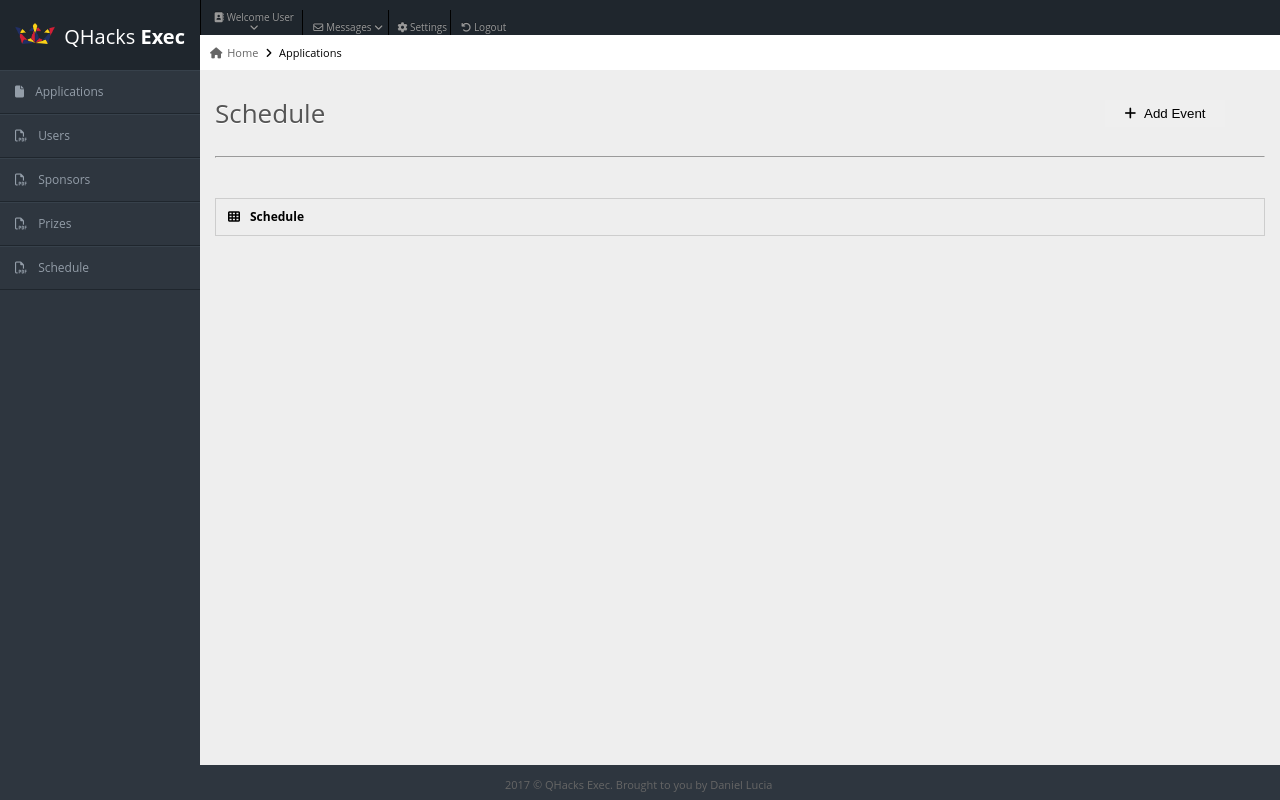
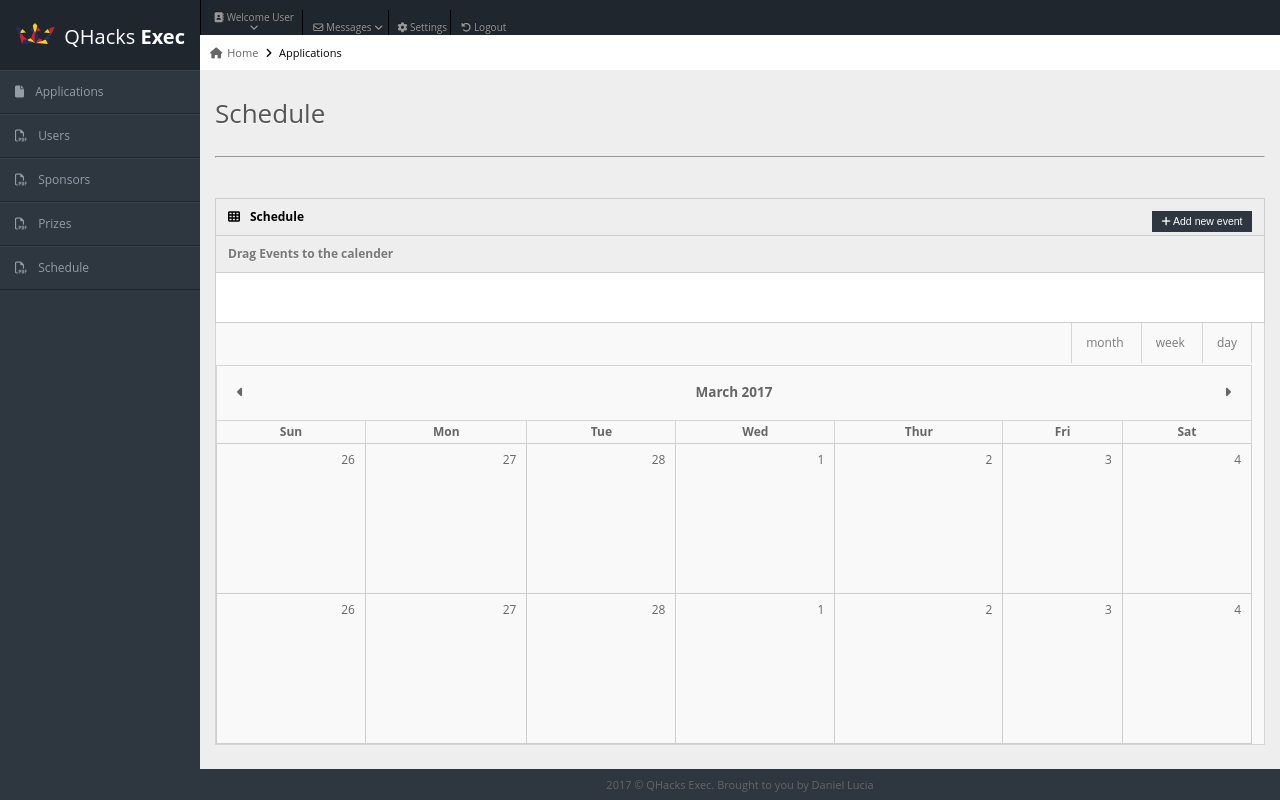
Before and after one commit to Daniel2218/hackboard, a PHP site: page /myHackathon/schedule.php in a window 1280 px wide. Run offline with PHP 8.4, Linux system fonts and the light colour scheme; some libraries are stand-ins or nearby versions.

Commit message:
Fixed footer bug. Started Schedule.php

```diff
--- a/applications.php
+++ b/applications.php
@@ -10,6 +10,7 @@
     </head>
 
     <body>
+        <div id = "push">
             <div id ="insideBlock">
                 <div id ="pathheader">
                     <p> <span id = "spn-grey"> <i class="fa fa-home" id = "i-space-1" aria-hidden="true"></i> Home </span> <i class="fa fa-angle-right" id ="i-space-2" saria-hidden="true"></i> Applications </p>
@@ -39,7 +40,9 @@
                             <td><a href="applicant.php">Jill</a></td>
                         </tr>
                     </table>
-            <div>
+                </div>
+            </div>
+            <?php include_once "footer.php"; ?>
         </div>
     </body>
 </html>
--- a/css/application.css
+++ b/css/application.css
@@ -1,11 +1,21 @@
+html {
+    height: 100%;
+}
 body {
     font-family: 'Open Sans', sans-serif;
+    min-height: 100%;
+}
+#push {
+    position: relative;
+    left:200px;
+    width: calc(100% - 200px);
+    height: calc(100% - 35px);
 }
 #insideBlock {
     position: absolute;
-    left:200px;
-    height: calc(100% - 40px);
-    width: calc(100% - 200px);
+    width: 100%;
+    min-height: 100%;
+    background-color: #eeeeee;
 }
 #pathheader {
     padding: 12px 20px 11px 10px;
--- a/css/navStyle.css
+++ b/css/navStyle.css
@@ -106,9 +106,10 @@ a > span { margin-left: 8px !important; }
 #footer {
     color: #666;
     font-size: 11px;
-    padding: 10px;
-    position: absolute;
+    padding: 10px 0px;
+    position: absolute;;
     bottom: 0px;
-    left: calc(50% - 145px);
-    width: 290px;
+    width: 100%;
+    background-color: #2e363f;
+    text-align: center;
 }
--- /dev/null
+++ b/css/schedule.css
@@ -0,0 +1,107 @@
+html {
+  height: 100%;
+}
+body {
+    font-family: 'Open Sans', sans-serif;
+    min-height: 100%;
+}
+#left-justify {
+    padding: 12px;
+    text-align: left;
+    border-left: 1px solid #cdcdcd;
+    border-right: 1px solid #cdcdcd;
+    border-bottom: 1px solid #cdcdcd;
+    color: #777777;
+    font-size: 12px;
+    text-shadow: 0 1px 0 #ffffff;
+    font-weight: bold;
+}
+#tableHeader > button {
+    display: inline;
+}
+#tableHeader > h5 {
+    display: inline;
+}
+#eventContainer {
+    height: 25px;
+    padding: 12px;
+    background-color: white;
+    overflow-y: auto;
+    border-left: 1px solid #cdcdcd;
+    border-right: 1px solid #cdcdcd;
+    border-bottom: 1px solid #cdcdcd;
+}
+#scheduleContainer {
+    background-color: #f9f9f9;
+    padding-right: 12px;
+    padding-right: 12px;
+    border-left: 1px solid #D5D5D5;
+    border-right: 1px solid #D5D5D5;
+    border-bottom: 1px solid #D5D5D5;
+}
+#viewPanel {
+    text-align: right;
+    font-size: 12px;
+    color: #797979;
+    cursor: pointer;
+}
+#viewPanel > div > p {
+    display: inline-block;
+    padding: 14px 14px;
+}
+#viewPanel > div {
+    display: inline-block;
+    border-left: 1px solid #D5D5D5;
+    overflow: hidden;
+}
+#viewPanel > div:last-child {
+    border-right: 1px solid #D5D5D5;
+}
+#scheduleNav {
+    text-align: center;
+    padding: 20px;
+    font-size: 13.5px;
+    color: #666;
+    border-top:  1px solid #D5D5D5;
+    border-left: 1px solid #D5D5D5;
+    border-right: 1px solid #D5D5D5;
+    border-bottom: 1px solid #D5D5D5;
+    font-weight: bold;
+}
+th, table {
+    border: none;
+    border-left: 1px solid #D5D5D5;
+    border-right: 1px solid #D5D5D5;
+}
+th {
+    padding: 5px;
+}
+th, td {
+    color: #666;
+    font-size: 12px;
+}
+td {
+    height: 150px;
+    text-align: right;
+}
+#i-left {
+    float:left;
+}
+#i-right {
+    float:right;
+}
+button {
+    width: 100px;
+    padding: 4px;
+    font-size: 10.5px;
+    background-color: #2e363f;
+    color: white;
+    text-align: center;
+}
+button > i {
+    margin-left: 0px;
+    margin-right: 0px;
+}
+button:hover {
+    color: black;
+}
--- a/footer.php
+++ b/footer.php
@@ -1,5 +1,3 @@
-</div>
-</div>
 <footer id = "footer">
     <p> 2017 © QHacks Exec. Brought to you by Daniel Lucia</p>
 </footer>
--- a/schedule.php
+++ b/schedule.php
@@ -8,16 +8,16 @@
         <link rel="stylesheet" type="text/css" href="css/reset.css">
         <link rel="stylesheet" type="text/css" href="css/application.css">
         <link rel="stylesheet" type="text/css" href="css/applicant.css">
-        <link rel="stylesheet" type="text/css" href="css/sponsors.css">
+        <link rel="stylesheet" type="text/css" href="css/schedule.css">
     </head>
 
     <body>
+        <div id = "push">
             <div id ="insideBlock">
                 <div id ="pathheader">
                     <p> <span id = "spn-grey"> <i class="fa fa-home" id = "i-space-1" aria-hidden="true"></i> Home </span> <i class="fa fa-angle-right" id ="i-space-2" saria-hidden="true"></i> Applications </p>
                 </div>
                 <div id = "outer">
-                <button id ="add-spons"> <i class="fa fa-plus" aria-hidden="true"></i> Add Event </button>
                     <div id ="title">
                         <h1> Schedule </h1>
                     </div>
@@ -25,22 +25,77 @@
                     <div id = "tableHeader">
                         <span> <i class="fa fa-th" aria-hidden="true"></i> </span>
                         <h5> Schedule </h5>
+                        <button id ="add-spons" onclick="addEvent()"> <i class="fa fa-plus" aria-hidden="true"></i> Add new event </button>
+                    </div>
+                    <div id = "left-justify"> Drag Events to the calender </div>
+                    <div id = "eventContainer"> </div>
+
+                    <div id = "scheduleContainer">
+                        <div id = "viewPanel">
+                            <div>
+                                <p> month </p>
+                            </div>
+                            <div>
+                                <p> week </p>
+                            </div>
+                            <div>
+                                <p> day </p>
+                            </div>
+                        </div>
+                        <div id = "scheduleNav">
+                            <i id = "i-left" class="fa fa-caret-left" aria-hidden="true"></i>
+                            <span> March 2017 <span>
+                            <i id = "i-right" class="fa fa-caret-right" aria-hidden="true"></i>
                         </div>
                         <table style="width:100%;">
-                    <!-- <tr>
-                        <th>Firstname</th>
-                        <th>Lastname</th>
-                        <th>Email</th>
+                            <tr>
+                                <th>Sun</th>
+                                <th>Mon</th>
+                                <th>Tue</th>
+                                <th>Wed</th>
+                                <th>Thur</th>
+                                <th>Fri</th>
+                                <th>Sat</th>
                             </tr>
-                    <tr class="tr-color">
-                        <td><a href="#">Daniel</a></td>
-                        <td><a href="#">Lucia</a></td>
-                        <td><a href="#">14dvl@queensu.ca</a></td>
-                    </tr> -->
+                            <tr>
+                                <td> 26</td>
+                                <td> 27</td>
+                                <td> 28</td>
+                                <td> 1</td>
+                                <td> 2</td>
+                                <td> 3</td>
+                                <td> 4</td>
+                            </tr>
+                            <tr>
+                                <td> 26</td>
+                                <td> 27</td>
+                                <td> 28</td>
+                                <td> 1</td>
+                                <td> 2</td>
+                                <td> 3</td>
+                                <td> 4</td>
+                            </tr>
                         </table>
-            <div>
+                    </div>
+                </div>
+                <?php include_once "footer.php"; ?>
             </div>
         </body>
+    <script>
+        function addEvent() {
+            var div = document.createElement("div");
+            div.innerHTML = "Event 1";
+            div.style.background = "black";
+            div.style.color = "white";
+            div.style.display = "inline-block";
+            div.style.padding = "2px 4px";
+            div.style.fontSize = "12px";
+            div.style.fontWeight = "bold";
+            div.style.marginLeft = "5px";
+            div.style.marginBottom = "5px";
+            div.style.fontFamily = "Open Sans, sans-serif";
+            div.draggable = "true";
+            document.getElementById("eventContainer").appendChild(div);
+        }
+    </script>
 </html>
-
-<?php include_once "footer.php"; ?>
```
Also changed, not shown: applicant.php (+5 -3 lines), sponsors.php (+4 -3 lines), users.php (+4 -3 lines). Lines whose indentation alone changed are shown as unchanged.
